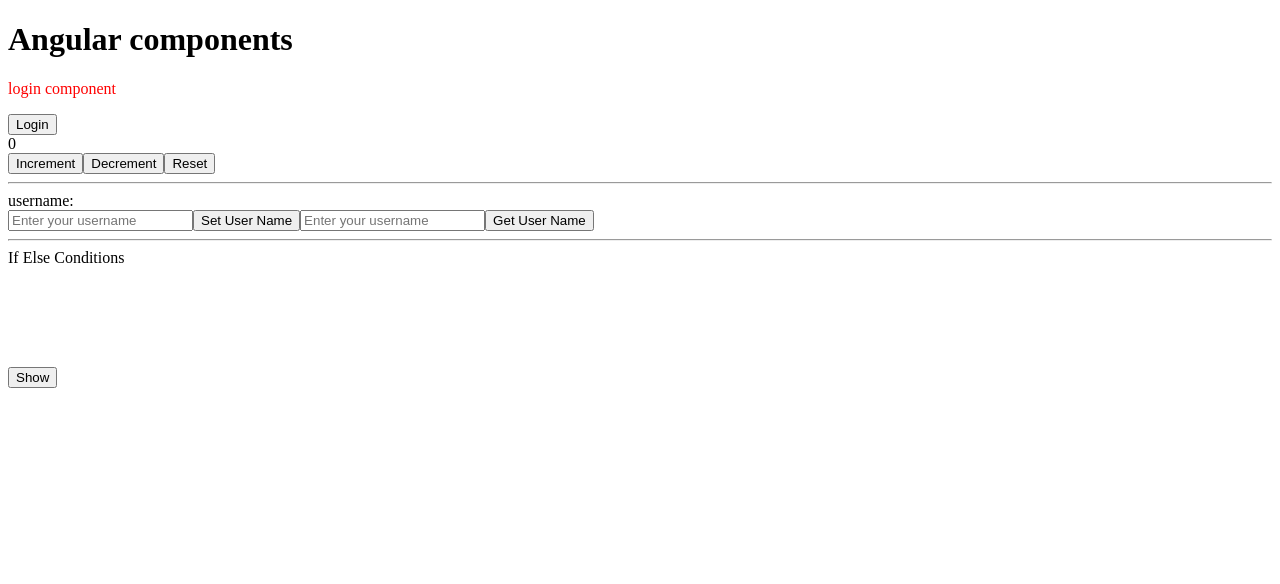
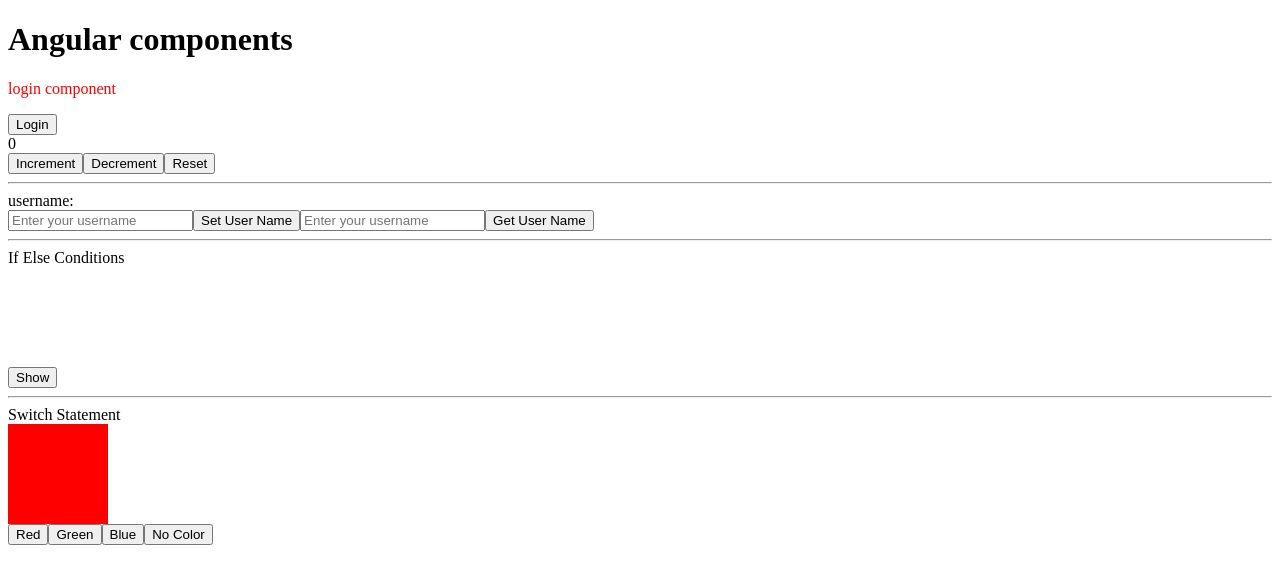
Before and after one commit to HuiyuLiz/angular-learning-notes, an Angular app: page / in a window 1280 px wide. Shown: the top 584 px of the page. Built offline with nearby package versions, Linux system fonts and the light colour scheme.

Commit message:
feat: Implement color switch functionality with buttons to change displayed color

```diff
--- a/src/app/app.html
+++ b/src/app/app.html
@@ -21,3 +21,26 @@
   <div style="width: 100px; height: 100px; visibility: hidden;">Not Visible</div>
 }
 <button (click)="handleToggleVisibility()">{{isVisible ? 'Hide' : 'Show'}}</button>
+
+<hr/>
+
+<div>Switch Statement</div>
+@switch(color){
+  @case('red'){
+    <div style="color: red; width: 100px; height: 100px; background-color: red;">Red</div>
+  }
+  @case('green'){
+    <div style="color: green; width: 100px; height: 100px; background-color: green;">Green</div>
+  }
+  @case('blue'){
+    <div style="color: blue; width: 100px; height: 100px; background-color: blue;">Blue</div>
+  }
+  @default{
+    <div>No color selected</div>
+  }
+}
+
+<button (click)="handleChangeColor('red')">Red</button>
+<button (click)="handleChangeColor('green')">Green</button>
+<button (click)="handleChangeColor('blue')">Blue</button>
+<button (click)="handleChangeColor('')">No Color</button>
--- a/src/app/app.ts
+++ b/src/app/app.ts
@@ -13,6 +13,7 @@
   count=0
   username=""
   isVisible=false
+  color='red'
 
   handleIncrement() {
     this.count++;
@@ -41,4 +42,8 @@
   handleToggleVisibility() {
     this.isVisible=!this.isVisible;
   }
+
+  handleChangeColor(color: string) {
+    this.color=color;
+  }
 }
```
